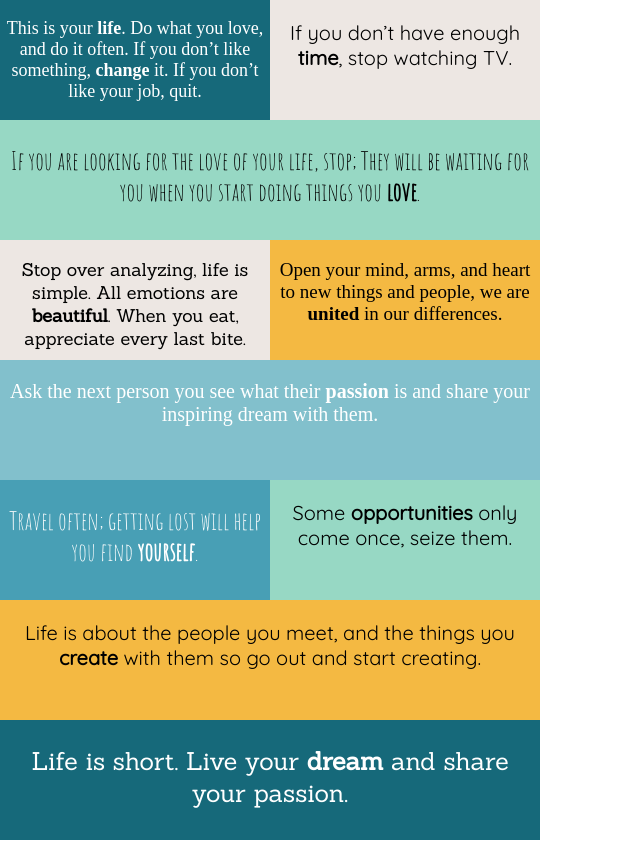
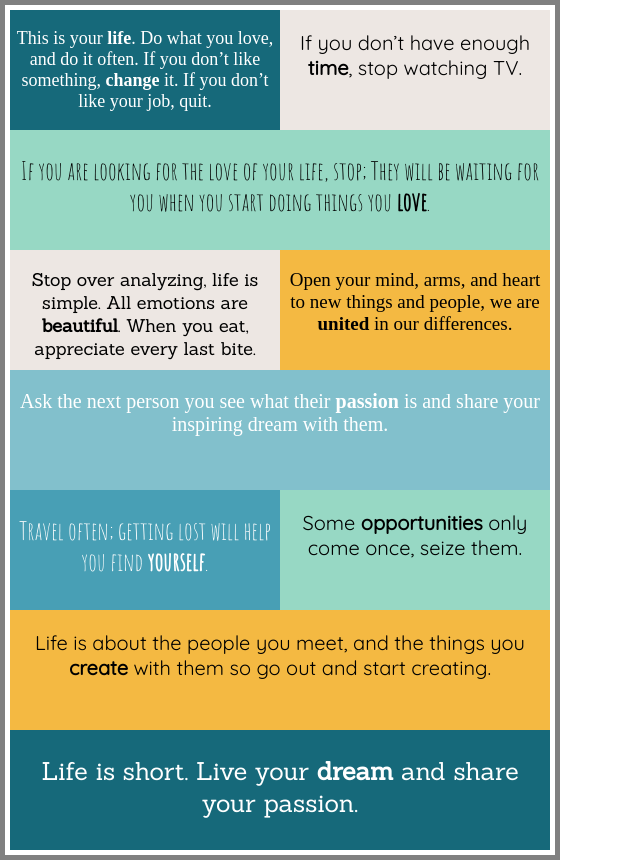
Before and after one commit to sarahg714/holstee-manifesto, a plain HTML site: page index.html in a window 1280 px wide. Shown: the whole page, without its empty margins (0-640 px from the left). Drawn offline with Linux system fonts and the light colour scheme; a web font is replaced by a local one.

Commit message:
added border

```diff
--- a/css/main.css
+++ b/css/main.css
@@ -1,4 +1,9 @@
-
+#container {
+  border: 5px solid gray;
+  width: 540px;
+  height: 840px;
+  padding: 5px;
+}
 .square1 {
   background-color: #16697a;
   color: white;
--- a/index.html
+++ b/index.html
@@ -13,7 +13,8 @@ font-family: 'Quicksand', sans-serif;
 font-family: 'Amatic SC', cursive;
 font-family: 'Sanchez', serif;-->
 
-<div class="container">
+<section id="container">
+
 
 	<div class="square1">
 		<p>This is your <span>life</span>. Do what you love, and do it often. If you don’t like something, <span>change</span> it. If you don’t like your job, quit.</p>
@@ -55,6 +56,7 @@ font-family: 'Sanchez', serif;-->
 		<p>Life is short. Live your <span>dream</span> and share your passion.</p>
 	</div>
 
-</div>
+</section>
+
 
 </html>
```
